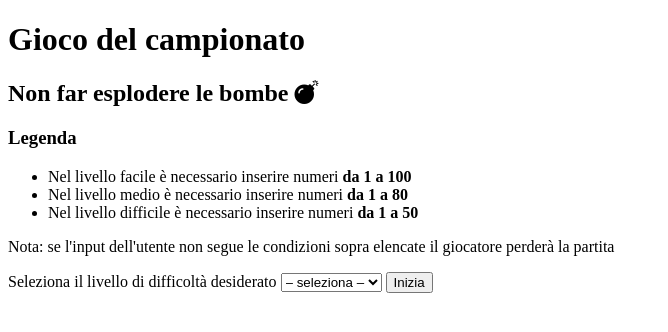
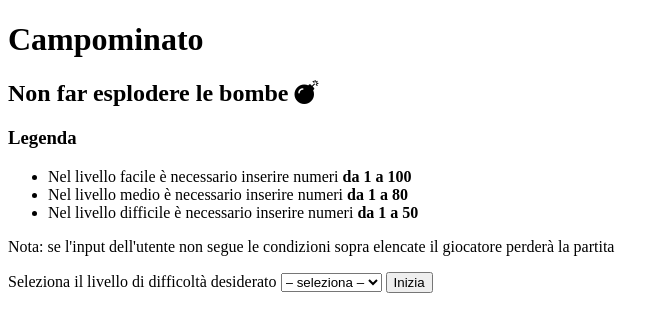
Before and after one commit to caterinamrn/js-campominato, a plain HTML site: page bonus/index.html in a window 1280 px wide. Shown: the whole page, without its empty margins (0-668 px from the left). Drawn offline with Linux system fonts and the light colour scheme.

Commit message:
correzione

```diff
--- a/bonus/index.html
+++ b/bonus/index.html
@@ -3,12 +3,12 @@
   <head>
     <meta charset="utf-8">
     <meta name="viewport" content="width=device-width, initial-scale=1">
-    <title>Campionato</title>
+    <title>Campominato</title>
         <link rel="stylesheet" href="https://cdnjs.cloudflare.com/ajax/libs/font-awesome/5.13.0/css/all.min.css">
     <link rel="stylesheet" href="css/style.css">
   </head>
   <body>
-    <h1>Gioco del campionato</h1>
+    <h1>Campominato</h1>
     <h2>Non far esplodere le bombe <i class="fas fa-bomb"></i></h2>
     <div class="">
       <h3>Legenda</h3>
```
Also changed, not shown: index.html (+1 -1 lines).
